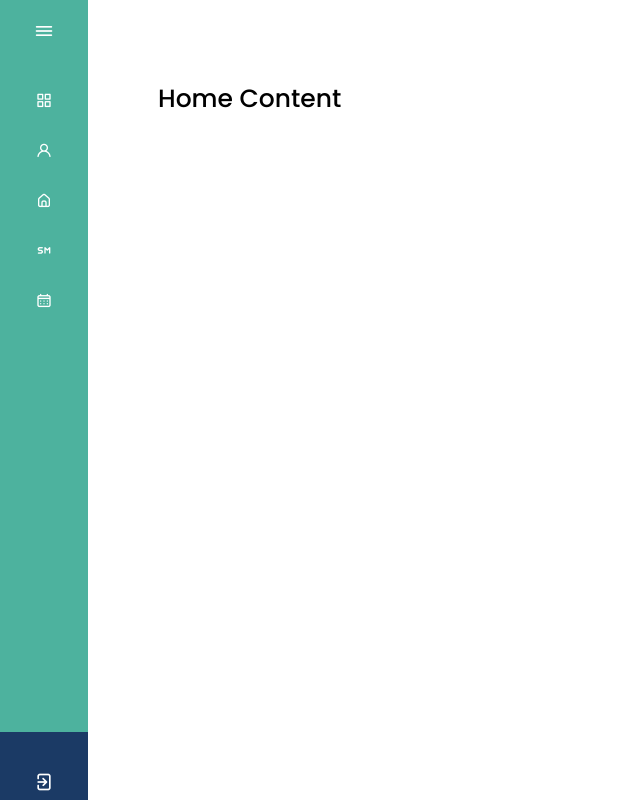
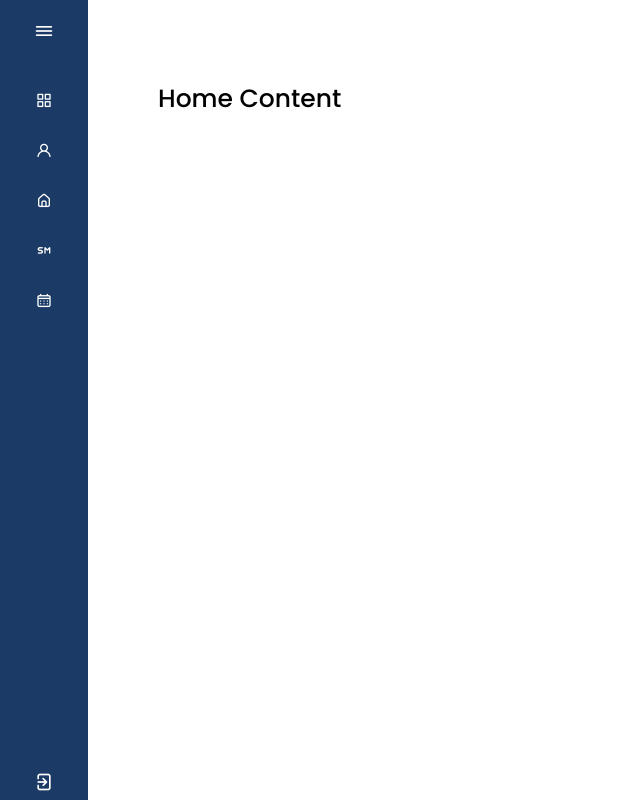
Before and after one commit to ReneManuelAviles/web-dentista, a plain HTML site: page logueo.html in a window 1280 px wide. Shown: the whole page, without its empty margins (0-640 px from the left). Drawn offline with nearby package versions, Linux system fonts and the light colour scheme.

Commit message:
sidebar color

```diff
--- a/Css/logueo.css
+++ b/Css/logueo.css
@@ -42,7 +42,7 @@ body{
     left: 0;
     height: 100%;
     width: 60px;
-    background: var(--primary-color) ;
+    background: var(--text-color) ;
     padding: 6px 14px;
     transition: all 0.5s ease;
 
```
